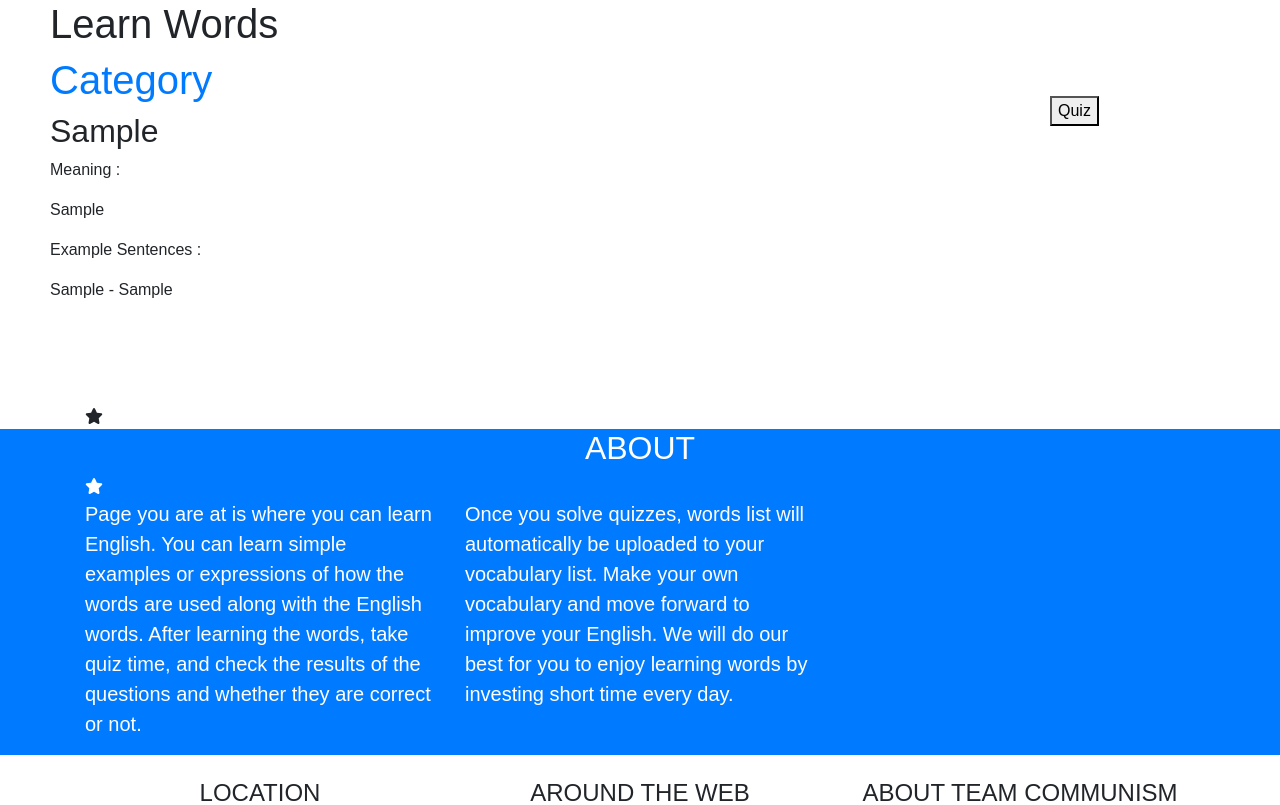
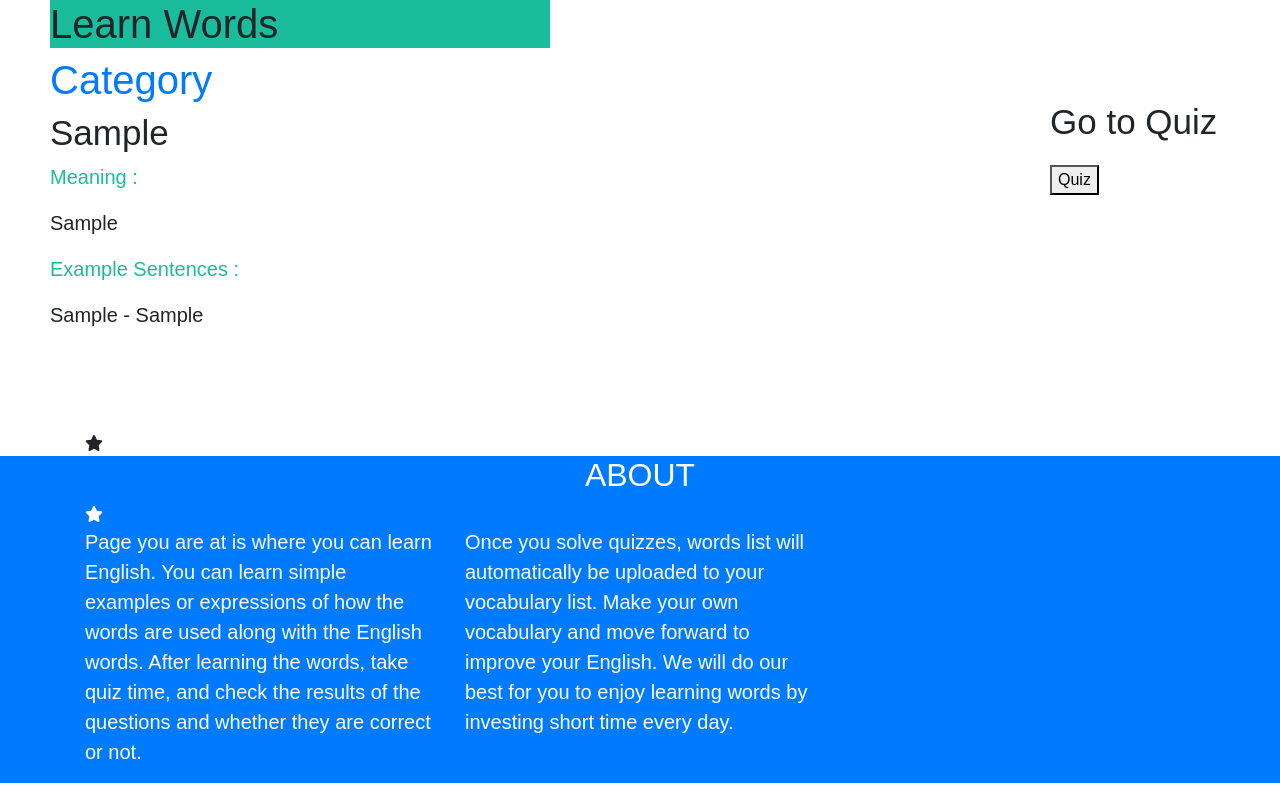
Before and after one commit to Moon-Jeonghyeon/LLM_Communism_project, a Django app: page /words/learn/ in a window 1280 px wide. Shown: the part 120-925 px from the top of the page. Run offline with Django 5.2, Linux system fonts and the light colour scheme; tables that the repository leaves empty hold one stand-in row (values such as "Sample post"); some libraries are stand-ins or nearby versions.

```diff
--- a/templates/words/learn_words.html
+++ b/templates/words/learn_words.html
@@ -3,17 +3,17 @@
 {% block base_content %}
 <div class="box-container">
     <div class="ma">
-        <h1>Learn Words</h1>
+        <h1 style="background-color: #1abc9c;" >Learn Words</h1>
         <h1>
             <a href ="{% url 'words:category' %}">Category</a>
         </h1>
 
         {% for word in selected_words %}
-            <h2>{{ word.word }}</h2>
-            <p>Meaning : </p>
-            <p>{{ word.definition }}</p>
-            <p>Example Sentences : </p>
-            <p>
+            <h2 style="font-size: 35px;">{{ word.word }}</h2>
+            <p style="color: #1abc9c; font-size: 20px;">Meaning : </p>
+            <p style="font-size: 20px;">{{ word.definition }}</p>
+            <p style="color: #1abc9c; font-size: 20px;">Example Sentences : </p>
+            <p style="font-size: 20px;">
             {% for sentence in word.sentences.all %}
                 {{ sentence.sentence }} - {{ sentence.definition }}
             {% endfor %}
@@ -35,6 +35,7 @@
                 <input type="hidden" name="topic_id" value="{{ topic_id }}">
                 <input type="hidden" name="difficulty" value="{{ difficulty }}">
             {% endfor %}
+            <p style="font-size: 35px">Go to Quiz</p>
             <button type="submit">Quiz</button>
         </form>
     </div>
--- a/templates/words/quiz.html
+++ b/templates/words/quiz.html
@@ -1,7 +1,7 @@
 {% extends 'voca_base.html' %}
 
 {% block base_content %}
-<div class="ma">
+<div class="ma" style="background-color: #1abc9c;">
     <h2>Quiz</h2>
 </div>
 <div class="box-container">
@@ -9,7 +9,7 @@
         <form method="POST" action="{% url 'words:quiz_results' %}">
             {% csrf_token %}
             {% for word in words %}
-                <label>{{ word.definition|linebreaksbr }}</label>
+                <label style="font-size: 20px;">{{ word.definition|linebreaksbr }}</label>
                 <br>
                 <input type="text" name="answers_{{ word.id }}" placeholder="type your answer">
                 <br>
@@ -18,6 +18,7 @@
             {% endfor %}
     </div>
     <div>
+        <p style="font-size: 35px">Submit</p>
         <button type="submit">Submit</button>
     </div>
     </form>
--- a/templates/words/vocabulary.html
+++ b/templates/words/vocabulary.html
@@ -34,7 +34,7 @@
             <!-- 단어 목록 -->
             {% for vocab in vocabulary %}
                 <p class="voca">Word : {{ vocab.word.word }}</p>
-                <p class="voca01">Meaning&nbsp&nbsp&nbsp&nbsp: {{ vocab.word.definition }}</p>
+                <p class="voca01">Meaning : {{ vocab.word.definition }}</p>
 
                 <!-- 단어 삭제 기능 -->
                 <form method="POST" action="{% url 'words:delete_vocab' vocab.id %}">
```
Also changed, not shown: templates/login_base.html (added, +19 -0 lines), templates/users/login.html (+2 -18 lines), templates/users/signup.html (+2 -14 lines), templates/words/quiz_results.html (+14 -11 lines).
